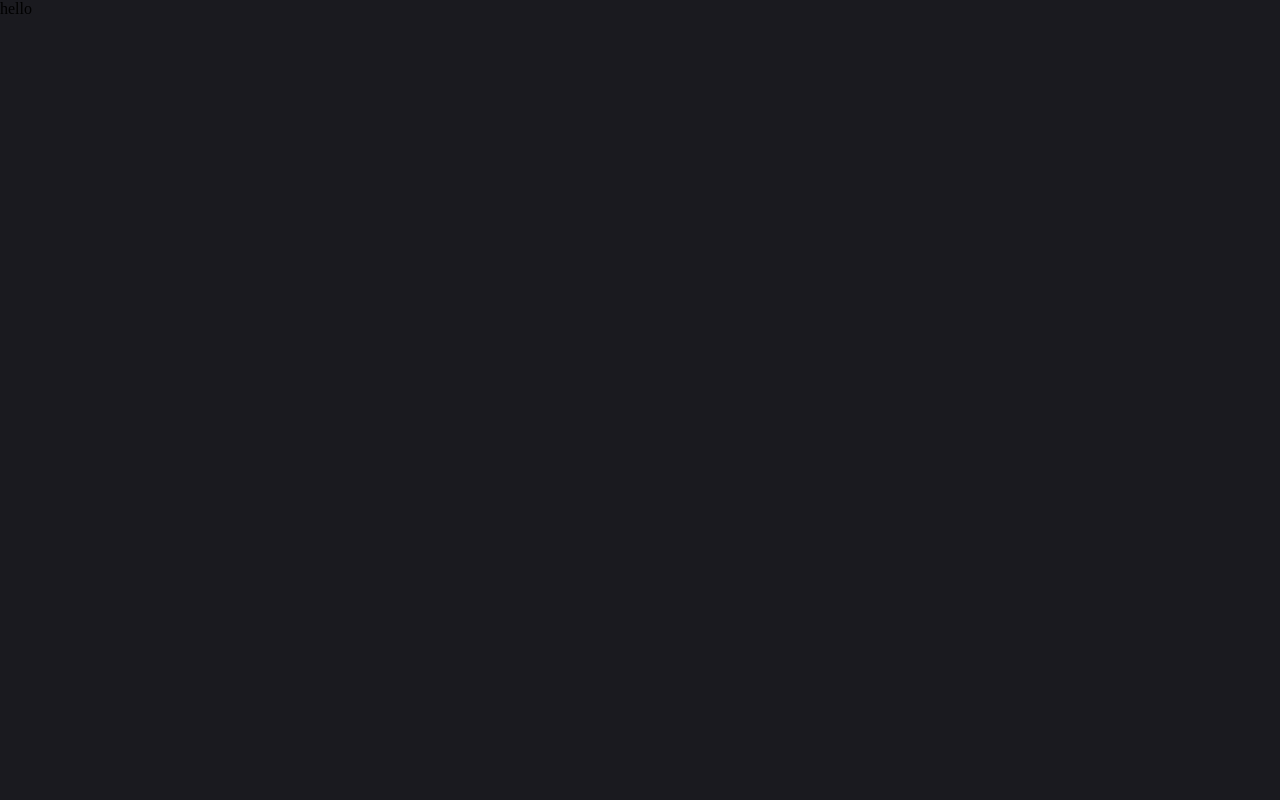
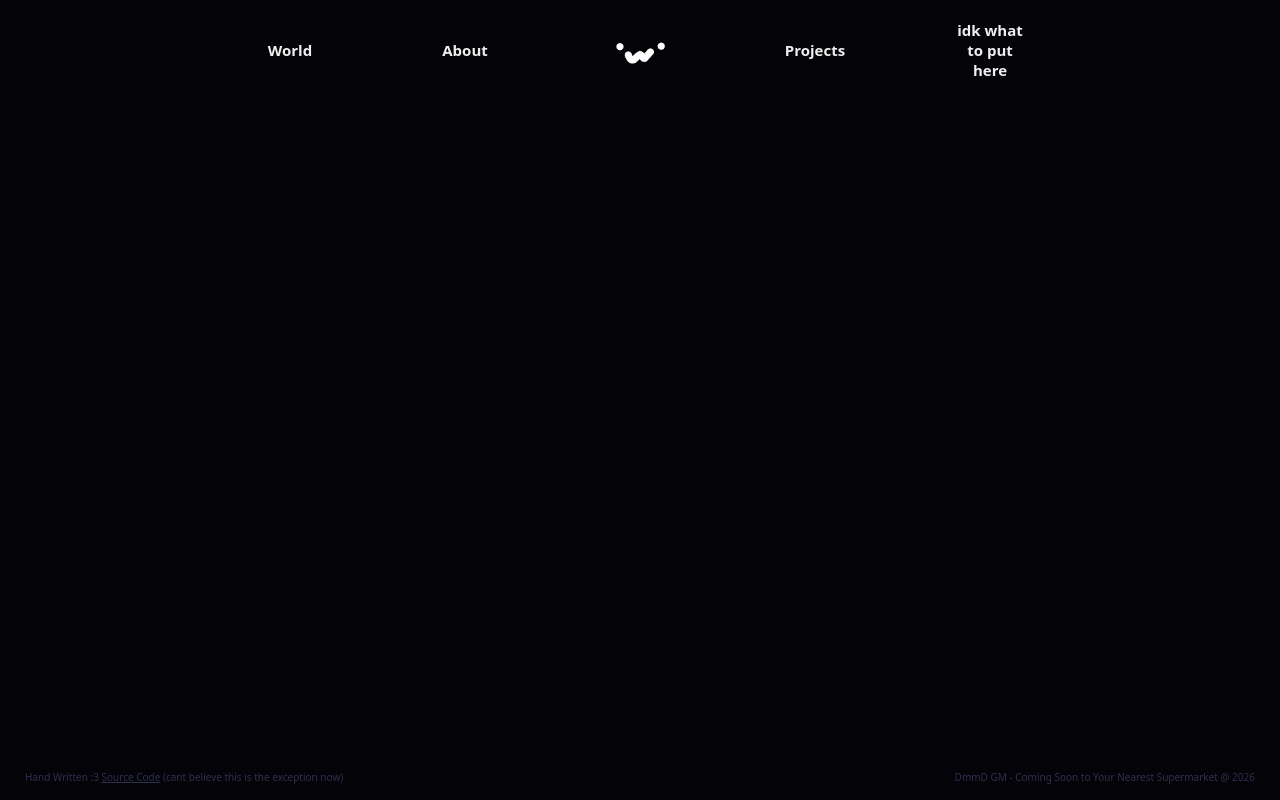
Before and after one commit to DmmDGM/dev-dmmdgm-www, a Preact app: page / in a window 1280 px wide. Built offline with nearby package versions, Linux system fonts and the light colour scheme.

Commit message:
framework done

```diff
--- a/index.html
+++ b/index.html
@@ -7,11 +7,12 @@
 		<meta name="viewport" content="width=device-width, initial-scale=1.0"/>
 
 		<!-- Title -->
+		<link rel="icon" type="image/png" href="/happi.png"/>
 		<title>DmmD GM's Abode</title>
 	</head>
 
 	<!-- Body -->
-	<body style="background: #1a1a1f;">
+	<body style="background: #040408;">
 		<!-- Website -->
 		<div id="website"></div>
 
--- a/src/assets/css/index.css
+++ b/src/assets/css/index.css
@@ -1,9 +1,58 @@
-html, body {
-    height: 100%;
-    width: 100%;
-}
-
+/* Reset */
+html, body, #website { height: 100%; width: 100%; }
+#website { display: flex; flex-direction: column; }
 * {
+    color: #efefef;
+    font-family: "Noto Sans";
     margin: 0px;
     padding: 0px;
 }
+
+/* Header */
+header {
+    display: flex;
+    gap: 0px 100px;
+    justify-content: center;
+    align-items: center;
+    height: 50px;
+    padding: 25px 0px;
+    font-size: 15px;
+
+    & img {
+        height: 5em;
+    }
+
+    & a {
+        font-size: 1em;
+        font-weight: bold;
+        width: 5em;
+        text-align: center;
+    }
+}
+
+/* Main */
+main {
+    flex: 1;
+}
+
+/* Footer */
+footer {
+    display: flex;
+    justify-content: space-between;
+    padding: 20px 25px;
+    font-size: 10px;
+    height: 10px;
+
+    & a, & span {
+        color: #2f2f4f;
+    }
+
+    & a {
+        text-decoration: underline;
+        transition: color 0.2s ease;
+
+        &:hover {
+            color: #4f4f6f;
+        }
+    }
+}
--- a/src/index.tsx
+++ b/src/index.tsx
@@ -5,7 +5,27 @@ import "./assets/css/index.css";
 // Defines website
 function Website() {
 	return <>
-		<nav>hello</nav>
+		{/* Header */}
+		<header>
+			<a>World</a>
+			<a>About</a>
+			<img src="/happi.png"/>
+			<a>Projects</a>
+			<a>idk what to put here</a>
+		</header>
+
+		<main>
+			{/* Game */}
+			<canvas></canvas>
+		</main>
+
+		{/* Footer */}
+		<footer>
+			<span>
+				Hand Written :3 <a href="https://github.com/DmmDGM/dev-dmmdgm-www" target="_blank" rel="noopener noreferrer">Source Code</a> (cant believe this is the exception now)
+			</span>
+			<span>DmmD GM - Coming Soon to Your Nearest Supermarket @ 2026</span>
+		</footer>
 	</>;
 }
 
```
Also changed, not shown: public/happi.png (added).
